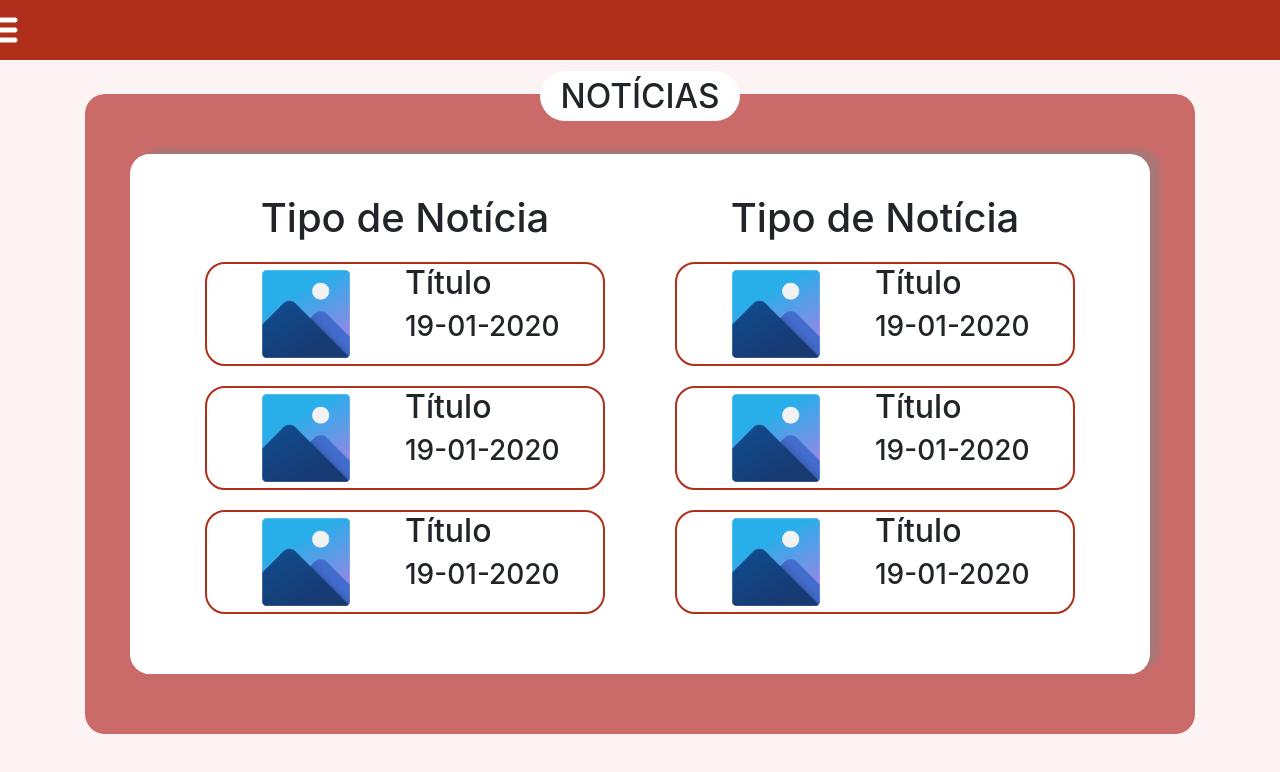
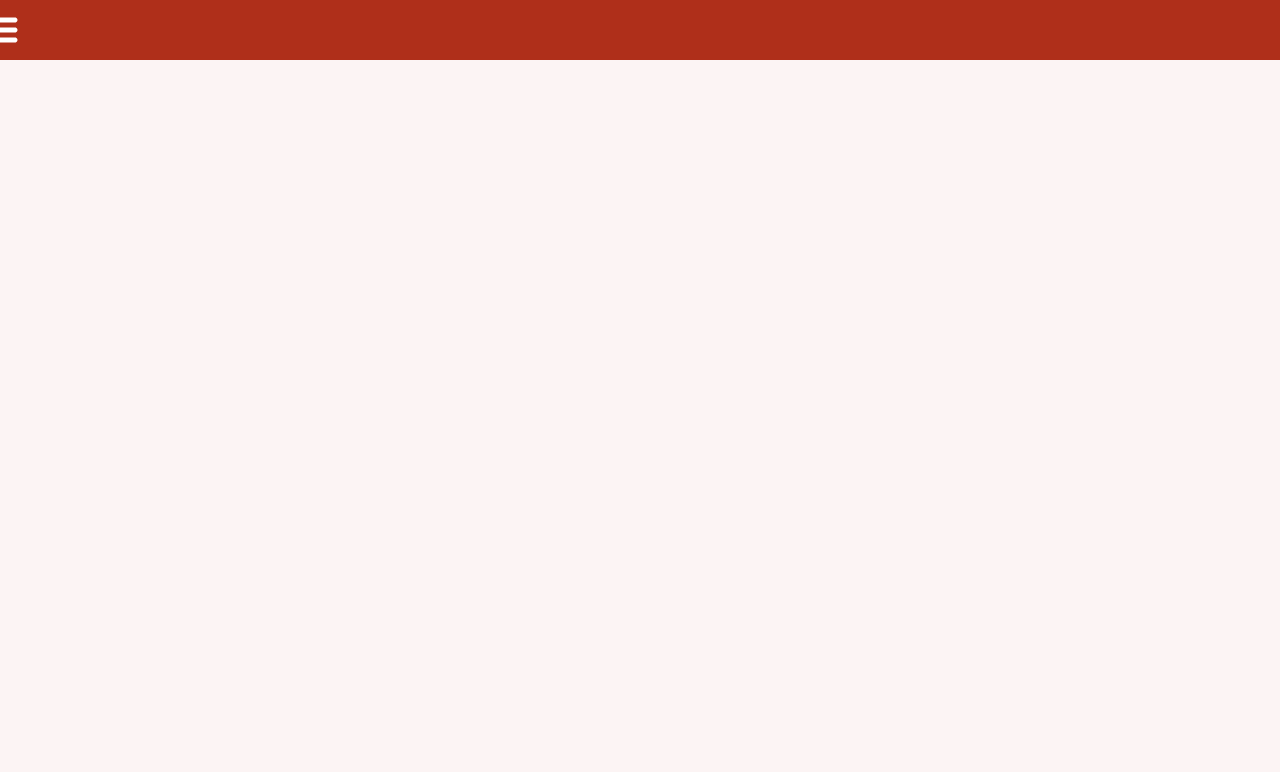
Before and after one commit to itgirls-ufpb/ItGirls-front, a React (Create React App) app: page / in a window 1280 px wide. Shown: the top 772 px of the page. Built offline with nearby package versions, Linux system fonts and the light colour scheme.

Commit message:
Limpeza do CSS

```diff
--- a/src/App.js
+++ b/src/App.js
@@ -8,7 +8,10 @@ function App() {
   return (
     <div className="App">
       <MenuITGirls/>
-      <News/>
+      <div className="container">
+        <h1 className="titulo-container">NOTÍCIAS</h1>
+        <News/>
+      </div>
     </div>
   );
 }
--- a/src/components/news.js
+++ b/src/components/news.js
@@ -4,11 +4,8 @@ import Photo from '../img/photo.png'
 class ColunaNoticias extends Component {
     render() {
       return (
-        <div className="col">
-            <h1>Tipo de Notícia</h1>
-            <LinhaNoticia/>
-            <LinhaNoticia/>
-            <LinhaNoticia/>
+        <div>
+
         </div>
       );
     };
@@ -17,14 +14,8 @@ class ColunaNoticias extends Component {
 class LinhaNoticia extends Component {
     render() {
       return (
-        <div className="row" id="news-box">
-            <div className="col">
-                <img src={Photo} className="news-icon"></img>
-            </div>
-            <div className="col">
-                <div className="row"><h2>Título</h2></div>
-                <div className="row"><h3>19-01-2020</h3></div>
-            </div>
+        <div>
+
         </div>
       );
     };
@@ -33,14 +24,8 @@ class LinhaNoticia extends Component {
 export default class News extends Component {
     render() {
       return (
-        <div className="container">
-            <h1 className="titulo-noticia">NOTÍCIAS</h1>
-            <div id="news-row">
-              <div className="row" id="inside-box-news">
-                  <ColunaNoticias/>
-                  <ColunaNoticias/>
-              </div>
-            </div>
+        <div>
+
         </div>
       );
     };
--- a/src/index.css
+++ b/src/index.css
@@ -36,46 +36,6 @@ ul a {
   font-size: 1.5em;
 
 
-}
-
-.container {
-  position: relative;
-  top: 70px;
-  z-index: -5;
-  display: inline-block;
-}
-
-#inside-box-news {
-  background-color: white;
-  padding: 40px;
-  border-radius: 20px;
-  box-shadow: 10px -5px 5px #A87777;
-}
-
-#news-row {
-  border: 60px solid rgba(183, 51, 47, 0.7);
-  border-radius: 20px;
-}
-
-.news-icon {
-  width: 100px;
-}
-
-#news-box {
-  border: 2px solid #AF2F1A;
-  border-radius: 20px;
-  margin: 20px;
-}
-
-.titulo-noticia {
-  background-color: #fff;
-  border-radius: 30px;
-  padding: 5px 20px;
-  font-size: 25pt;
-  line-height: 10px;
-  position: relative;
-  top: 20px;
-  display: inline;
 }
 
 .barra-topo {
@@ -121,7 +81,7 @@ nav {
   left: -350px;
   position: absolute;
   transition: all 0.5s;
-  border:2px solid black;
+
 }
 
 .midias-icones {
```
